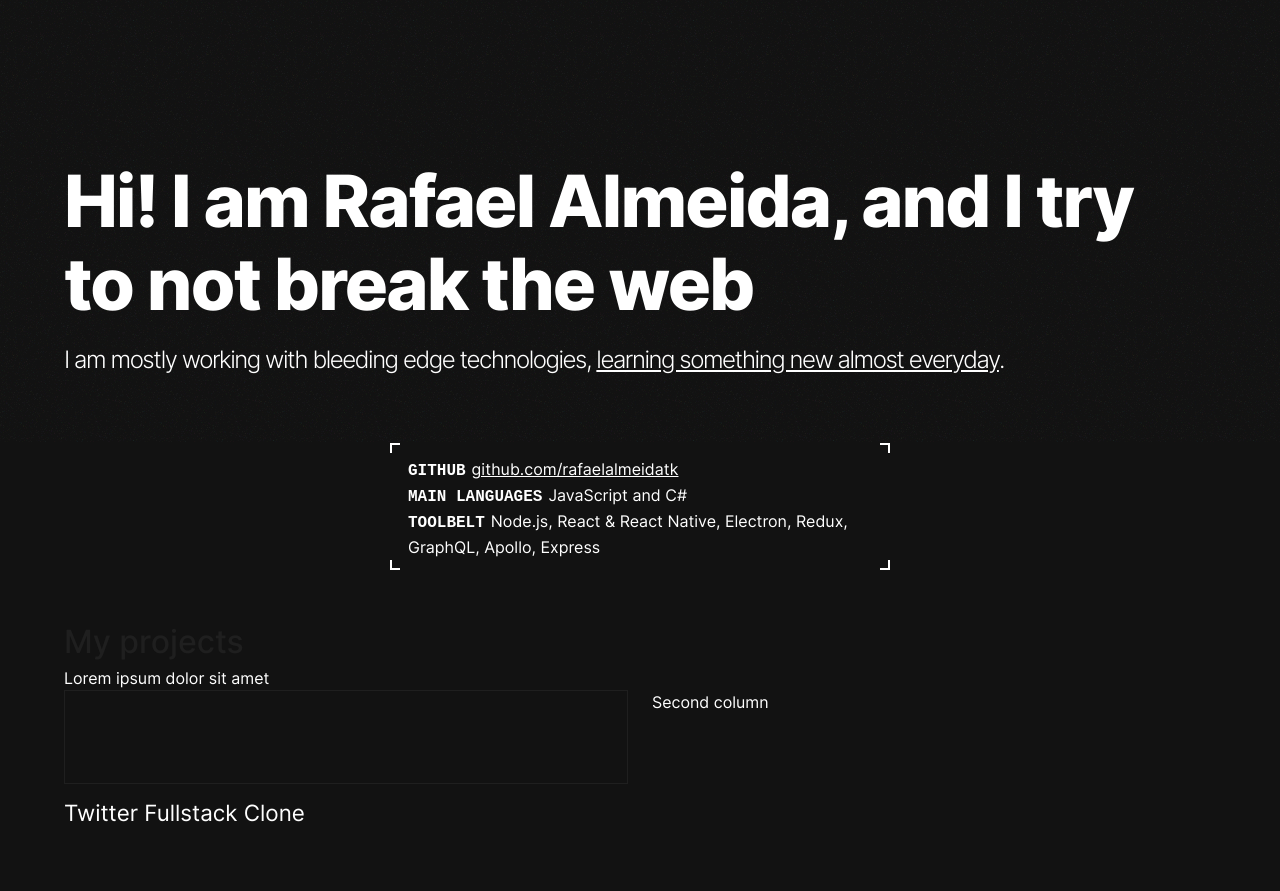
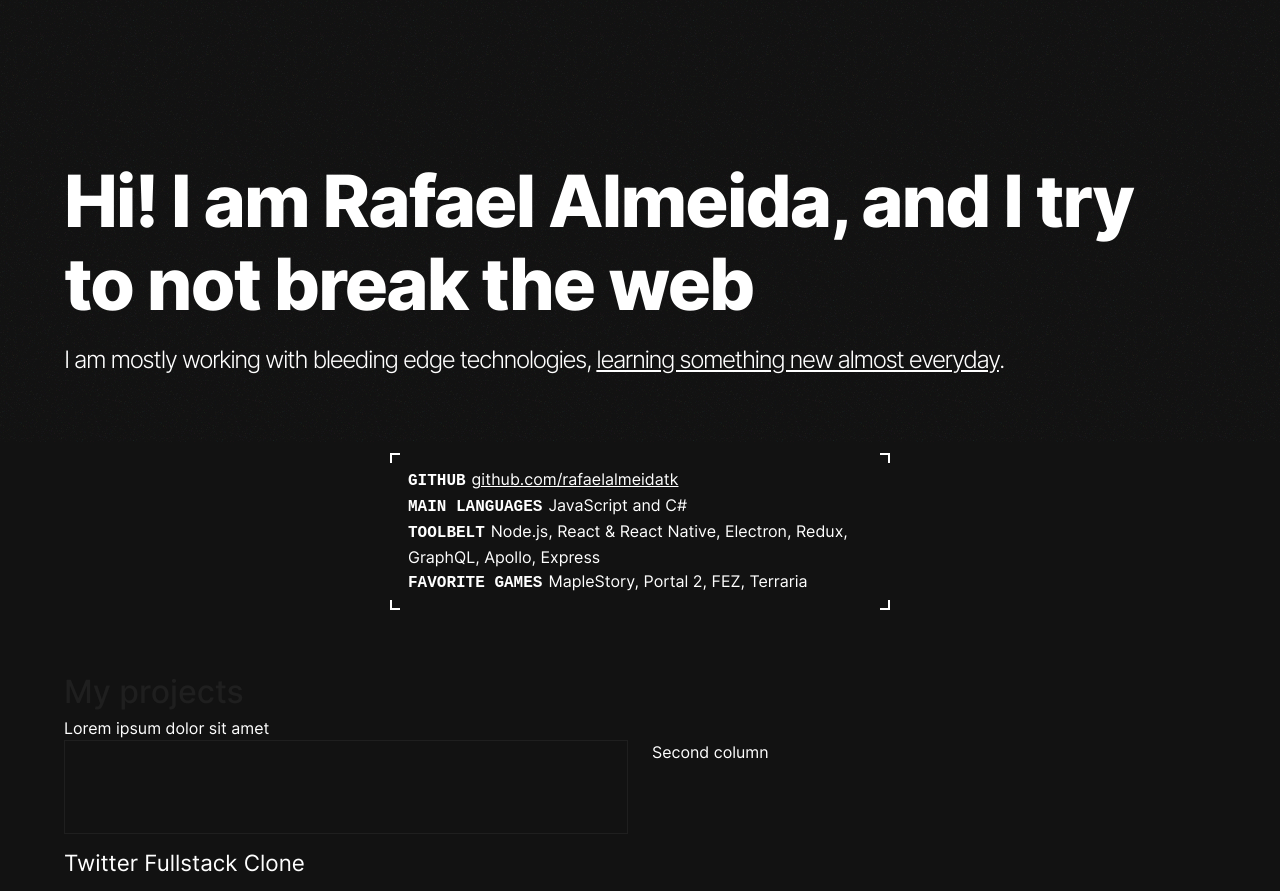
Before and after one commit to rafaelalmeidatk/rafaelalmeidatk.com, a Next.js app: page / in a window 1280 px wide. Before the commit the page ends 841 px from the top, so only its background shows below. Built offline with nearby package versions, Linux system fonts and the light colour scheme.

Commit message:
Add favorite games

```diff
--- a/src/pages/index.js
+++ b/src/pages/index.js
@@ -109,6 +109,10 @@ const Home = () => (
               Node.js, React & React Native, Electron, Redux, GraphQL, Apollo,
               Express
             </span>
+          </div>
+          <div>
+            <span className="key">Favorite Games</span>
+            <span className="value">MapleStory, Portal 2, FEZ, Terraria</span>
           </div>
         </div>
       </div>
@@ -268,7 +272,7 @@ const Home = () => (
 
         100% {
           opacity: 100%;
-          height: 127px;
+          height: 157px;
         }
       }
 
@@ -326,7 +330,7 @@ const Home = () => (
       }
 
       .about-me {
-        height: 130px;
+        height: 180px;
         display: flex;
         justify-content: space-around;
         align-items: center;
```
